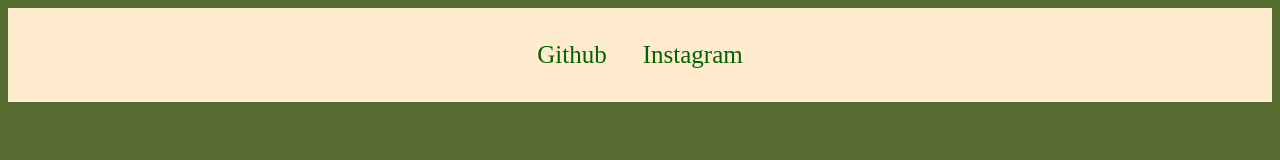
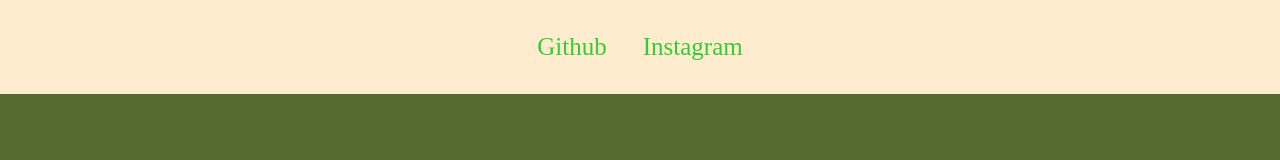
Before and after one commit to sorrisin/Meu_primeiro_curso_dev, a plain HTML site: page index.html in a window 1280 px wide. Drawn offline with Linux system fonts and the light colour scheme.

Commit message:
update index.html 04/03
aula mudando o hover

```diff
--- a/index.html
+++ b/index.html
@@ -1,6 +1,13 @@
 <!DOCTYPE html>
 <html lang="en">
-        <style>
+    <style>
+        @import url('https://fonts.googleapis.com/css2?family=Noto+Sans+Khojki&display=swap');
+     *{
+        margin: 0;
+        padding: 0;
+        border: 0;
+     }
+
         body {
             background-color:darkolivegreen
         }
@@ -13,15 +20,16 @@
             text-align: center;
         }
         header div a {
-            color:darkgreen;
+            color:limegreen;
             font-size: 25px;
             line-height: 30px;
-            margin: 0 16px;
+            margin:  16px;
             text-decoration: dotted;
+
         }
-        head div a:hover{
-            color: aquamarine;
-            transition: color 700ms;
+        header div a:hover{
+            color: rgb(0, 0, 0);
+            transition: color 3500ms;
         }
 
     </style>
```
Also changed, not shown: teste_git.txt (deleted).
